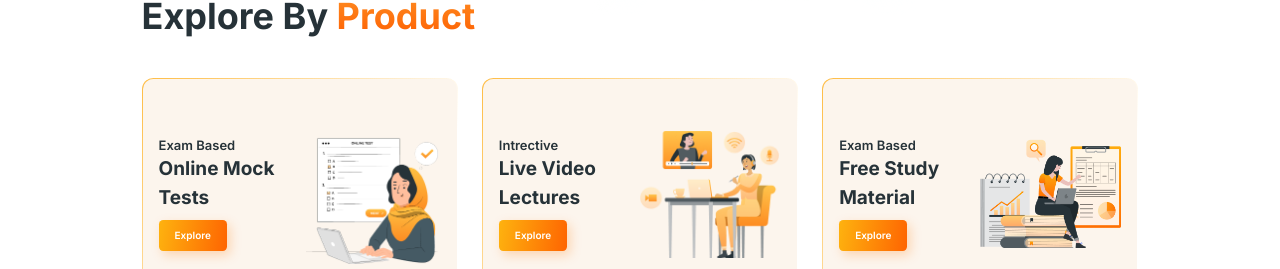
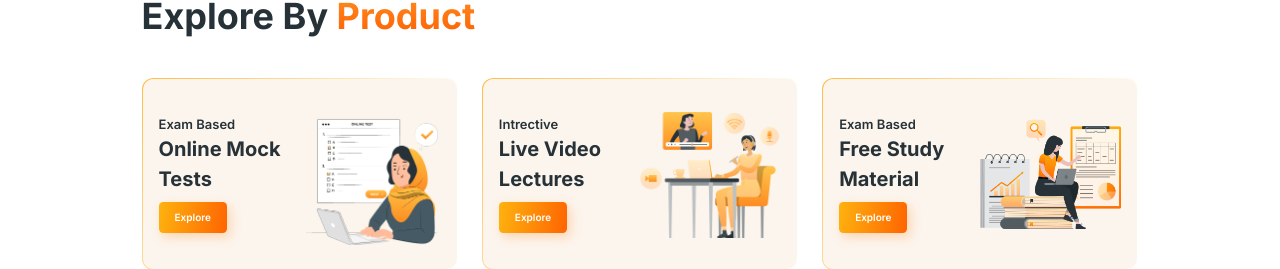
Before and after one commit to ramit-mehta/Dhurina, a React (Create React App) app: page / in a window 1280 px wide. Shown: the part 683-952 px from the top of the page. Built offline with nearby package versions, Linux system fonts and the light colour scheme.

Commit message:
pull from dev

```diff
--- a/src/App.css
+++ b/src/App.css
@@ -169,7 +169,6 @@ input::placeholder {
     linear-gradient(127.82deg, #fea90d -21.4%, rgba(254, 111, 3, 0) 71.85%)
       border-box;
   border-radius: 11.2338px;
-  height: 230px;
 }
 
 /* ************************EXPLORE PRODUCTS END************************** */
--- a/src/components/home/Products.jsx
+++ b/src/components/home/Products.jsx
@@ -11,12 +11,12 @@ const Products = () => {
         {ExploreProducts.map((item, index) => {
           return (
             <div key={index} className="col-lg-4 col-sm-6 mt-4">
-              <div className="product_box d-flex align-items-center px-3">
+              <div className="product_box h-100 d-flex align-items-center justify-content-between px-3 py-4">
                 <div>
                   <p className="color_dark_blue ff_inter fw-semibold fs_md mb-0">
                     {item.title}
                   </p>
-                  <p className="ff_inter fw-bold color_dark_blue fs_xxl mb-0">
+                  <p className="ff_inter fw-bold color_dark_blue fs_3xl mb-0">
                     {item.description}
                   </p>
                   <button className="ff_inter fw-semibold text-white fs_xsm bg_gradient border-0 mt-2 py-2 px-3">
```
